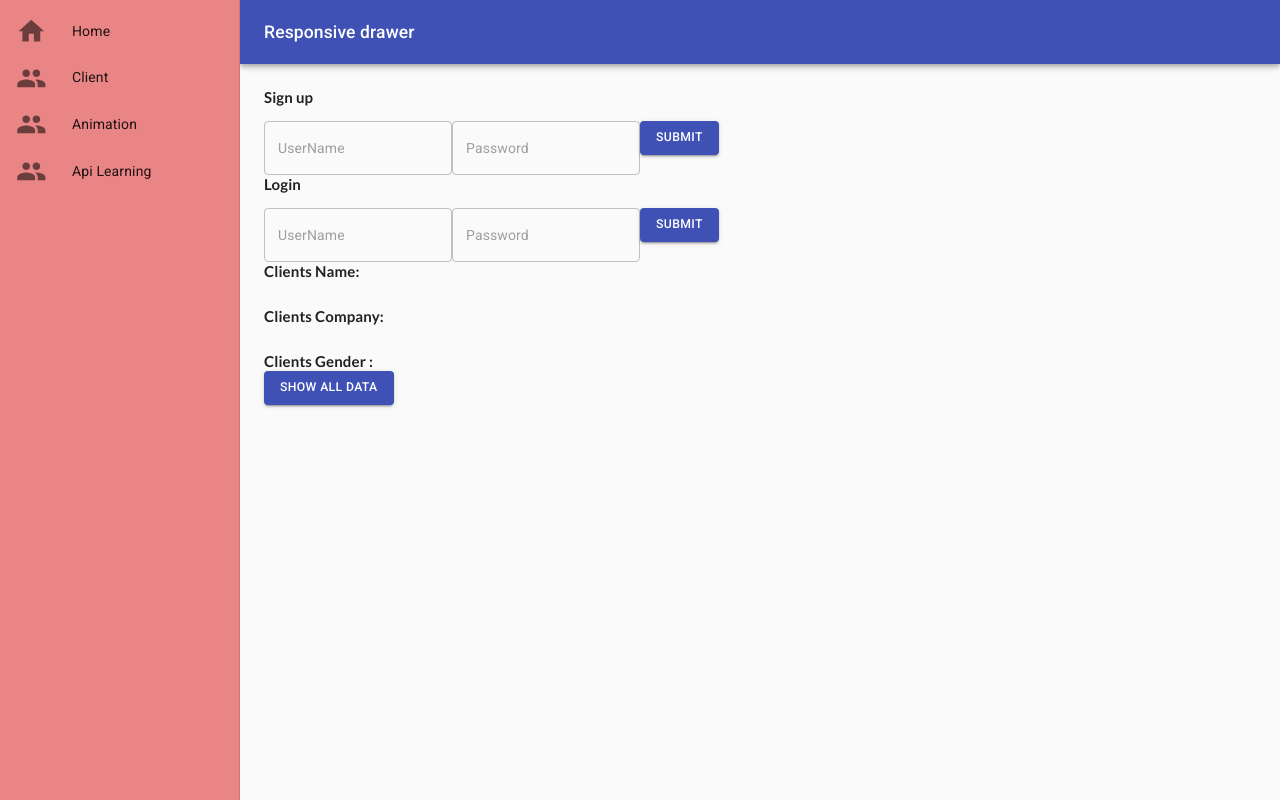
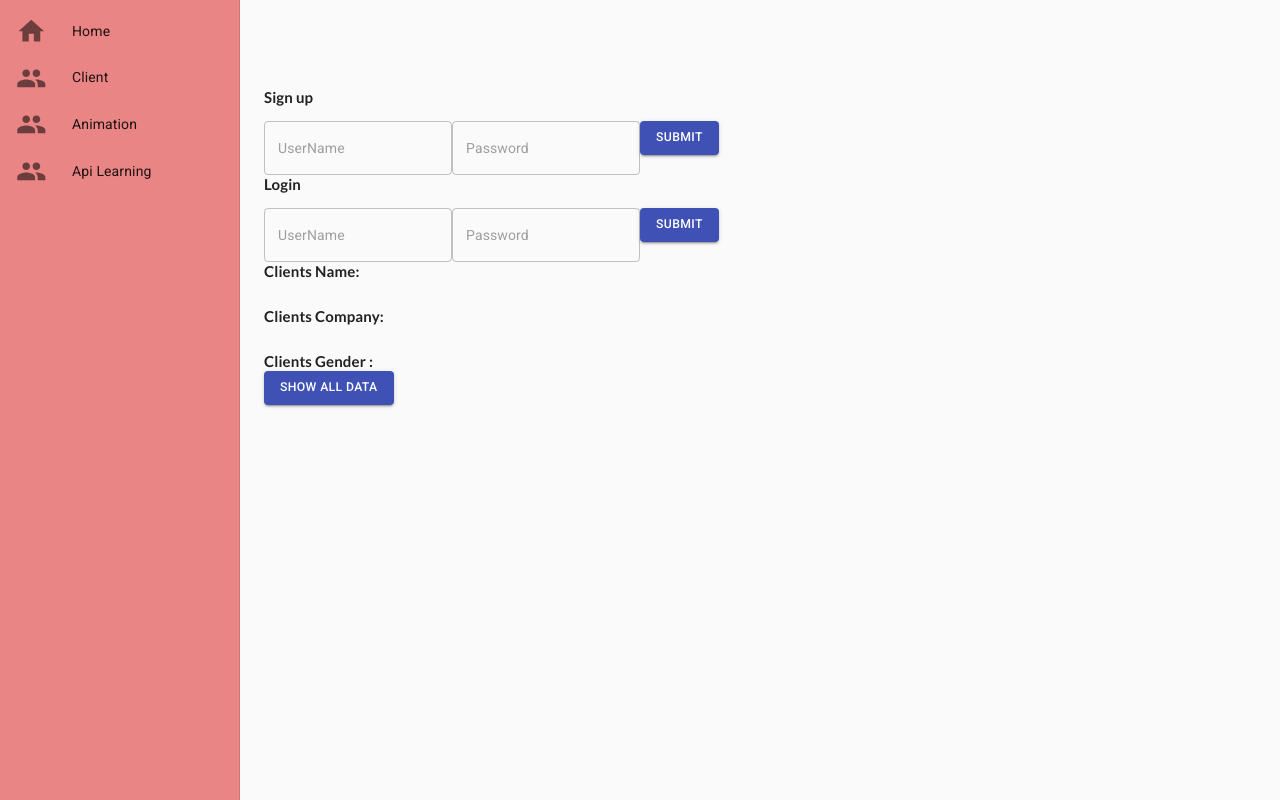
Before and after one commit to KhadijaHussain9959/QueueAlertWeb, a React (Create React App) app: page /home in a window 1280 px wide. Built offline with nearby package versions, Linux system fonts and the light colour scheme.

Commit message:
my app siderbar

```diff
--- a/src/Components/Apilearn/Apilearn.js
+++ b/src/Components/Apilearn/Apilearn.js
@@ -13,15 +13,15 @@ function Apilearn() {
     apicall();
   }, []);
 
-  //api call is asynchronous no wait .
+  //api call is asynchronous = no wait .
   const apicall = async () => {
     //await axios.get(link).then(success).catch(error);
     await axios
-      .get("https://cat-fact.herokuapp.com/facts")
+      .get("https://jsonplaceholder.typicode.com/users")
       .then((data) => {
-        console.log(data.data.all);
+        console.log(data.data);
         //save data in hook and check in inspect and component
-        setshowData(data.data.all);
+        // setshowData(data.data.all);
         // context set kra dena
       })
       .catch((error) => console.log(error));
--- a/src/containers/sidebar.js
+++ b/src/containers/sidebar.js
@@ -11,8 +11,7 @@ import CssBaseline from "@material-ui/core/CssBaseline";
 import Divider from "@material-ui/core/Divider";
 import Drawer from "@material-ui/core/Drawer";
 import Hidden from "@material-ui/core/Hidden";
-import IconButton from "@material-ui/core/IconButton";
-import InboxIcon from "@material-ui/icons/MoveToInbox";
+
 import List from "@material-ui/core/List";
 import ListItem from "@material-ui/core/ListItem";
 import ListItemIcon from "@material-ui/core/ListItemIcon";
@@ -24,6 +23,8 @@ import Typography from "@material-ui/core/Typography";
 import { makeStyles, useTheme } from "@material-ui/core/styles";
 import HomeIcon from "@material-ui/icons/Home";
 import PeopleIcon from "@material-ui/icons/People";
+import IconButton from "@material-ui/core/IconButton";
+import InboxIcon from "@material-ui/icons/MoveToInbox";
 const SideMenus = [
   {
     name: "Home",
@@ -62,7 +63,6 @@ class Sidebar extends Component {
       <div className={classes.root}>
         <CssBaseline />
         <AppBar position="fixed" className={classes.appBar}>
-          <Toolbar>
           <IconButton
             color="inherit"
             aria-label="open drawer"
@@ -71,10 +71,6 @@ class Sidebar extends Component {
           >
             <MenuIcon />
           </IconButton>
-            <Typography variant="h6" noWrap>
-              Responsive drawer
-            </Typography>
-          </Toolbar>
         </AppBar>
         <nav className={classes.drawer} aria-label="mailbox folders">
           {/* The implementation can be swapped with js to avoid SEO duplication of links. */}
```
Lines whose indentation alone changed are shown as unchanged.
